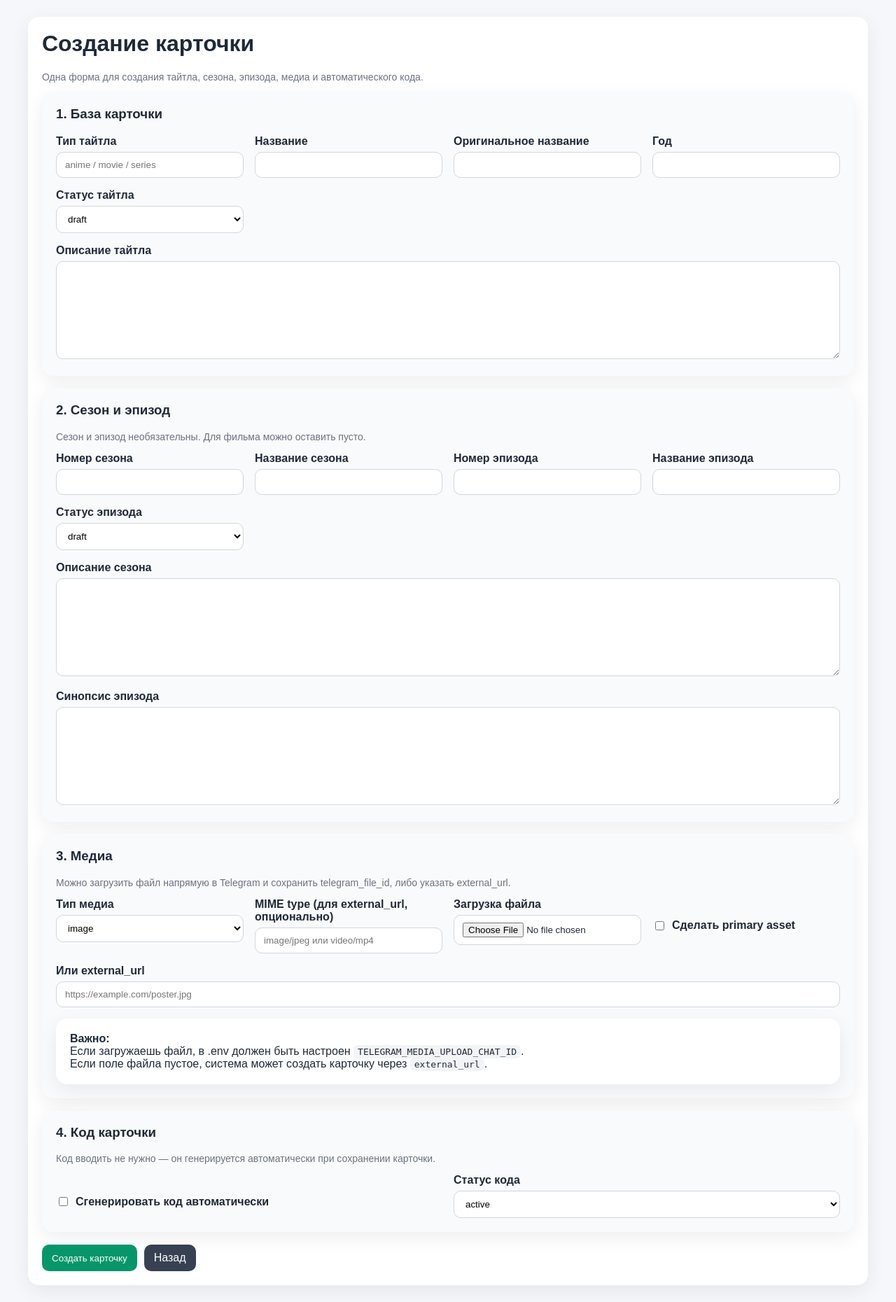
After one commit to lobanovvitalik83-netizen/anime-platform, a Python web app: template app/web/templates/card_builder.html in a window 1280 px wide. The commit adds this page. Shown: the whole page at 70% size. Run offline with Jinja, Linux system fonts and the light colour scheme; the template is opened without the code that fills it, so the values that code supplies are empty.

Commit message:
Add files via upload

```diff
--- a/app/web/templates/base.html
+++ b/app/web/templates/base.html
@@ -31,6 +31,7 @@
     textarea { min-height:120px; resize:vertical; }
     .form-grid { display:grid; grid-template-columns:repeat(auto-fit, minmax(260px, 1fr)); gap:16px; }
     .muted { color:#6b7280; font-size:14px; }
+    textarea { min-height:140px; }
     .error { background:#fef2f2; color:#991b1b; padding:12px 14px; border-radius:12px; margin-bottom:16px; }
     .success { background:#ecfdf5; color:#065f46; padding:12px 14px; border-radius:12px; margin-bottom:16px; }
     .code { font-family: monospace; background:#f3f4f6; padding:2px 6px; border-radius:6px; }
@@ -51,6 +52,7 @@
         <a href="/admin/assets">Ассеты</a>
         <a href="/admin/codes">Коды</a>
         <a href="/admin/codes/generate">Генерация кодов</a>
+        <a href="/admin/card-builder">Создание карточки</a>
         <a href="/admin/import-export">Импорт/экспорт</a>
         <a href="/admin/import-jobs">Импорт jobs</a>
         <a href="/admin/lookup-test">Тест lookup</a>
--- /dev/null
+++ b/app/web/templates/card_builder.html
@@ -0,0 +1,171 @@
+{% extends "base.html" %}
+{% block content %}
+<div class="card">
+  <h1>Создание карточки</h1>
+  <p class="muted">Одна форма для создания тайтла, сезона, эпизода, медиа и автоматического кода.</p>
+
+  {% if error %}
+    <div class="error">{{ error }}</div>
+  {% endif %}
+  {% if success %}
+    <div class="success">{{ success }}</div>
+  {% endif %}
+
+  {% if result %}
+  <div class="card" style="background:#f9fafb; margin-bottom:18px;">
+    <h3>Результат создания</h3>
+    <div class="grid cards">
+      <div class="card"><b>Title ID</b><br>{{ result.title_id }}</div>
+      <div class="card"><b>Season ID</b><br>{{ result.season_id or "—" }}</div>
+      <div class="card"><b>Episode ID</b><br>{{ result.episode_id or "—" }}</div>
+      <div class="card"><b>Asset ID</b><br>{{ result.asset_id or "—" }}</div>
+      <div class="card"><b>Код</b><br><span class="code">{{ result.code_value or "—" }}</span></div>
+    </div>
+    {% if result.code_value %}
+    <div class="btn-row" style="margin-top:12px;">
+      <a class="btn secondary" href="/admin/lookup-test?code={{ result.code_value }}">Проверить lookup</a>
+    </div>
+    {% endif %}
+  </div>
+  {% endif %}
+
+  <form method="post" action="/admin/card-builder" enctype="multipart/form-data" class="grid">
+    <div class="card" style="background:#f9fafb;">
+      <h3>1. База карточки</h3>
+      <div class="form-grid">
+        <div>
+          <label>Тип тайтла</label>
+          <input name="title_type" value="{{ values.get('title_type', '') }}" placeholder="anime / movie / series" required>
+        </div>
+        <div>
+          <label>Название</label>
+          <input name="title" value="{{ values.get('title', '') }}" required>
+        </div>
+        <div>
+          <label>Оригинальное название</label>
+          <input name="original_title" value="{{ values.get('original_title', '') }}">
+        </div>
+        <div>
+          <label>Год</label>
+          <input name="year" type="number" value="{{ values.get('year', '') }}">
+        </div>
+        <div>
+          <label>Статус тайтла</label>
+          <select name="title_status">
+            <option value="draft" {% if values.get('title_status') == 'draft' %}selected{% endif %}>draft</option>
+            <option value="published" {% if values.get('title_status') == 'published' %}selected{% endif %}>published</option>
+            <option value="archived" {% if values.get('title_status') == 'archived' %}selected{% endif %}>archived</option>
+          </select>
+        </div>
+      </div>
+      <div style="margin-top:16px;">
+        <label>Описание тайтла</label>
+        <textarea name="title_description">{{ values.get('title_description', '') }}</textarea>
+      </div>
+    </div>
+
+    <div class="card" style="background:#f9fafb;">
+      <h3>2. Сезон и эпизод</h3>
+      <p class="muted">Сезон и эпизод необязательны. Для фильма можно оставить пусто.</p>
+      <div class="form-grid">
+        <div>
+          <label>Номер сезона</label>
+          <input name="season_number" type="number" min="1" value="{{ values.get('season_number', '') }}">
+        </div>
+        <div>
+          <label>Название сезона</label>
+          <input name="season_name" value="{{ values.get('season_name', '') }}">
+        </div>
+        <div>
+          <label>Номер эпизода</label>
+          <input name="episode_number" type="number" min="1" value="{{ values.get('episode_number', '') }}">
+        </div>
+        <div>
+          <label>Название эпизода</label>
+          <input name="episode_name" value="{{ values.get('episode_name', '') }}">
+        </div>
+        <div>
+          <label>Статус эпизода</label>
+          <select name="episode_status">
+            <option value="draft" {% if values.get('episode_status') == 'draft' %}selected{% endif %}>draft</option>
+            <option value="published" {% if values.get('episode_status') == 'published' %}selected{% endif %}>published</option>
+            <option value="archived" {% if values.get('episode_status') == 'archived' %}selected{% endif %}>archived</option>
+          </select>
+        </div>
+      </div>
+      <div style="margin-top:16px;">
+        <label>Описание сезона</label>
+        <textarea name="season_description">{{ values.get('season_description', '') }}</textarea>
+      </div>
+      <div style="margin-top:16px;">
+        <label>Синопсис эпизода</label>
+        <textarea name="episode_synopsis">{{ values.get('episode_synopsis', '') }}</textarea>
+      </div>
+    </div>
+
+    <div class="card" style="background:#f9fafb;">
+      <h3>3. Медиа</h3>
+      <p class="muted">Можно загрузить файл напрямую в Telegram и сохранить telegram_file_id, либо указать external_url.</p>
+      <div class="form-grid">
+        <div>
+          <label>Тип медиа</label>
+          <select name="asset_type">
+            <option value="image" {% if values.get('asset_type') == 'image' %}selected{% endif %}>image</option>
+            <option value="poster" {% if values.get('asset_type') == 'poster' %}selected{% endif %}>poster</option>
+            <option value="video" {% if values.get('asset_type') == 'video' %}selected{% endif %}>video</option>
+          </select>
+        </div>
+        <div>
+          <label>MIME type (для external_url, опционально)</label>
+          <input name="mime_type" value="{{ values.get('mime_type', '') }}" placeholder="image/jpeg или video/mp4">
+        </div>
+        <div>
+          <label>Загрузка файла</label>
+          <input type="file" name="media_file" accept="image/*,video/mp4">
+        </div>
+        <div>
+          <label style="display:flex; gap:8px; align-items:center; font-weight:600; margin-top:30px;">
+            <input type="checkbox" name="is_primary" {% if values.get('is_primary') %}checked{% endif %} style="width:auto;">
+            Сделать primary asset
+          </label>
+        </div>
+      </div>
+      <div style="margin-top:16px;">
+        <label>Или external_url</label>
+        <input name="external_url" value="{{ values.get('external_url', '') }}" placeholder="https://example.com/poster.jpg">
+      </div>
+      <div class="card" style="background:#fff; margin-top:16px;">
+        <b>Важно:</b><br>
+        Если загружаешь файл, в .env должен быть настроен <span class="code">TELEGRAM_MEDIA_UPLOAD_CHAT_ID</span>.<br>
+        Если поле файла пустое, система может создать карточку через <span class="code">external_url</span>.
+      </div>
+    </div>
+
+    <div class="card" style="background:#f9fafb;">
+      <h3>4. Код карточки</h3>
+      <p class="muted">Код вводить не нужно — он генерируется автоматически при сохранении карточки.</p>
+      <div class="form-grid">
+        <div>
+          <label style="display:flex; gap:8px; align-items:center; font-weight:600; margin-top:30px;">
+            <input type="checkbox" name="generate_code" {% if values.get('generate_code') %}checked{% endif %} style="width:auto;">
+            Сгенерировать код автоматически
+          </label>
+        </div>
+        <div>
+          <label>Статус кода</label>
+          <select name="code_status">
+            <option value="active" {% if values.get('code_status') == 'active' %}selected{% endif %}>active</option>
+            <option value="inactive" {% if values.get('code_status') == 'inactive' %}selected{% endif %}>inactive</option>
+            <option value="archived" {% if values.get('code_status') == 'archived' %}selected{% endif %}>archived</option>
+          </select>
+        </div>
+      </div>
+    </div>
+
+    <div class="btn-row">
+      <button class="btn green" type="submit">Создать карточку</button>
+      <a class="btn secondary" href="/admin">Назад</a>
+    </div>
+  </form>
+</div>
+{% endblock %}
--- a/app/web/templates/dashboard.html
+++ b/app/web/templates/dashboard.html
@@ -16,6 +16,7 @@
     <a class="btn" href="/admin/seasons/new">Создать сезон</a>
     <a class="btn" href="/admin/episodes/new">Создать эпизод</a>
     <a class="btn" href="/admin/assets/new">Добавить ассет</a>
+    <a class="btn green" href="/admin/card-builder">Создать карточку</a>
     <a class="btn green" href="/admin/codes/generate">Сгенерировать коды</a>
     <a class="btn secondary" href="/admin/import-export">Импорт / экспорт</a>
     <a class="btn secondary" href="/admin/lookup-test">Проверить lookup</a>
```
Also changed, not shown: app/core/config.py (+24 -0 lines), app/services/card_builder_service.py (added, +163 -0 lines), app/services/media_upload_service.py (added, +84 -0 lines), app/web/routes/admin.py (+102 -0 lines), README.md.
